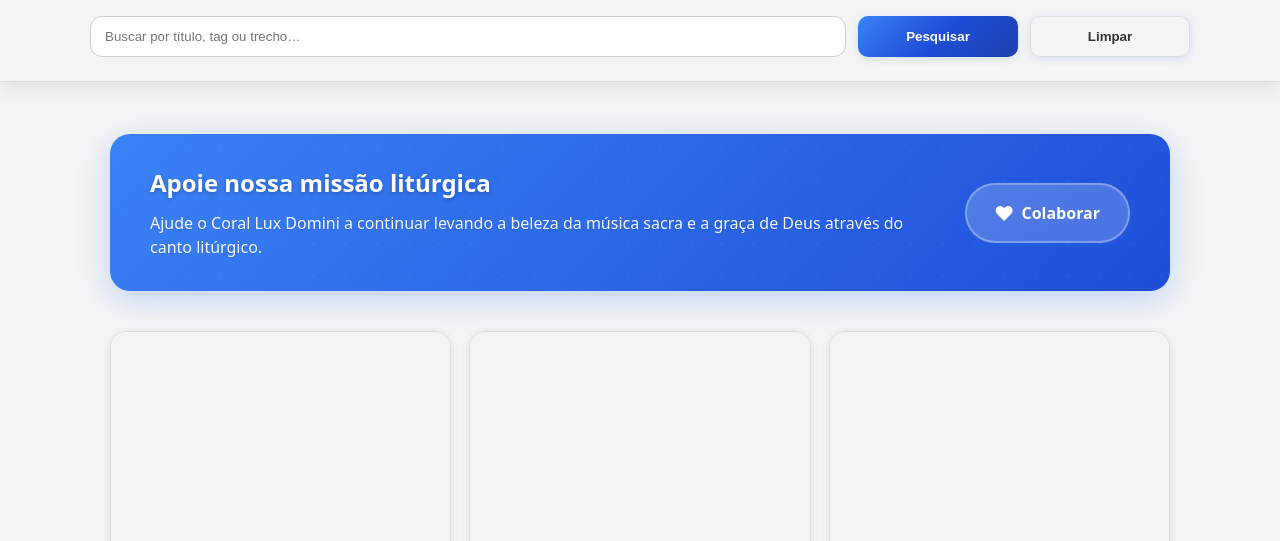
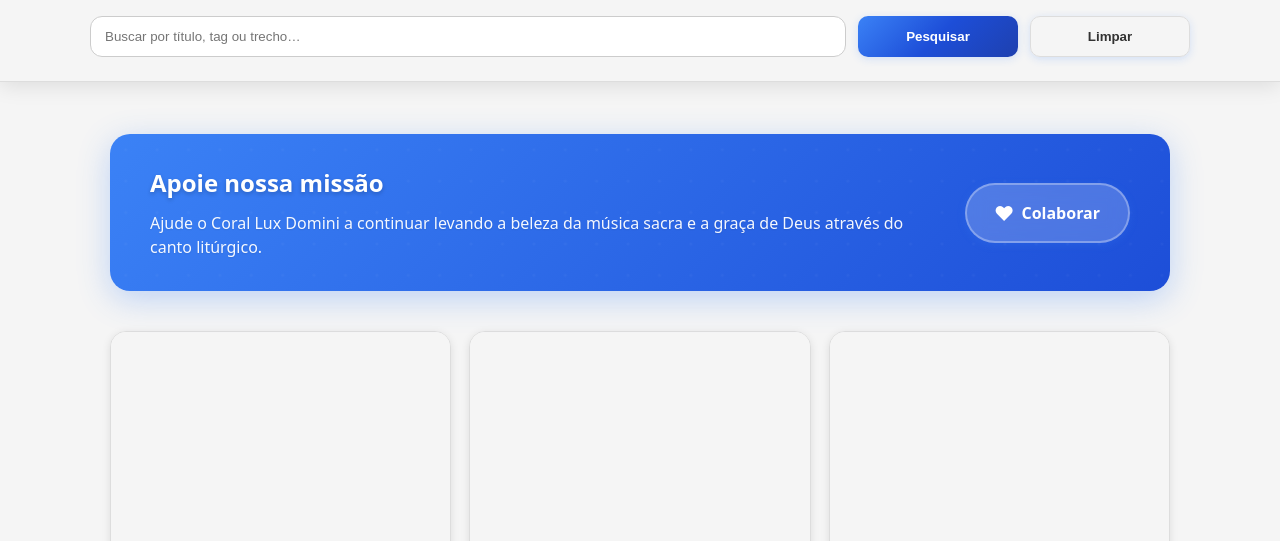
Before and after one commit to gsantoscomp/partituras-luxdomini, a plain HTML site: page index.html in a window 1280 px wide. Shown: the part 259-800 px from the top of the page. Drawn offline with Linux system fonts and the light colour scheme; a script that the page names is missing.

Commit message:
fix: melhoria no card de doação

```diff
--- a/index.html
+++ b/index.html
@@ -681,7 +681,7 @@
         <section class="donate" id="donateWrap" hidden>
           <div class="donate-content">
                          <div class="donate-text">
-               <h3>Apoie nossa missão litúrgica</h3>
+               <h3>Apoie nossa missão</h3>
                <p>Ajude o Coral Lux Domini a continuar levando a beleza da música sacra e a graça de Deus através do canto litúrgico.</p>
              </div>
             <div class="donate-action">
```
